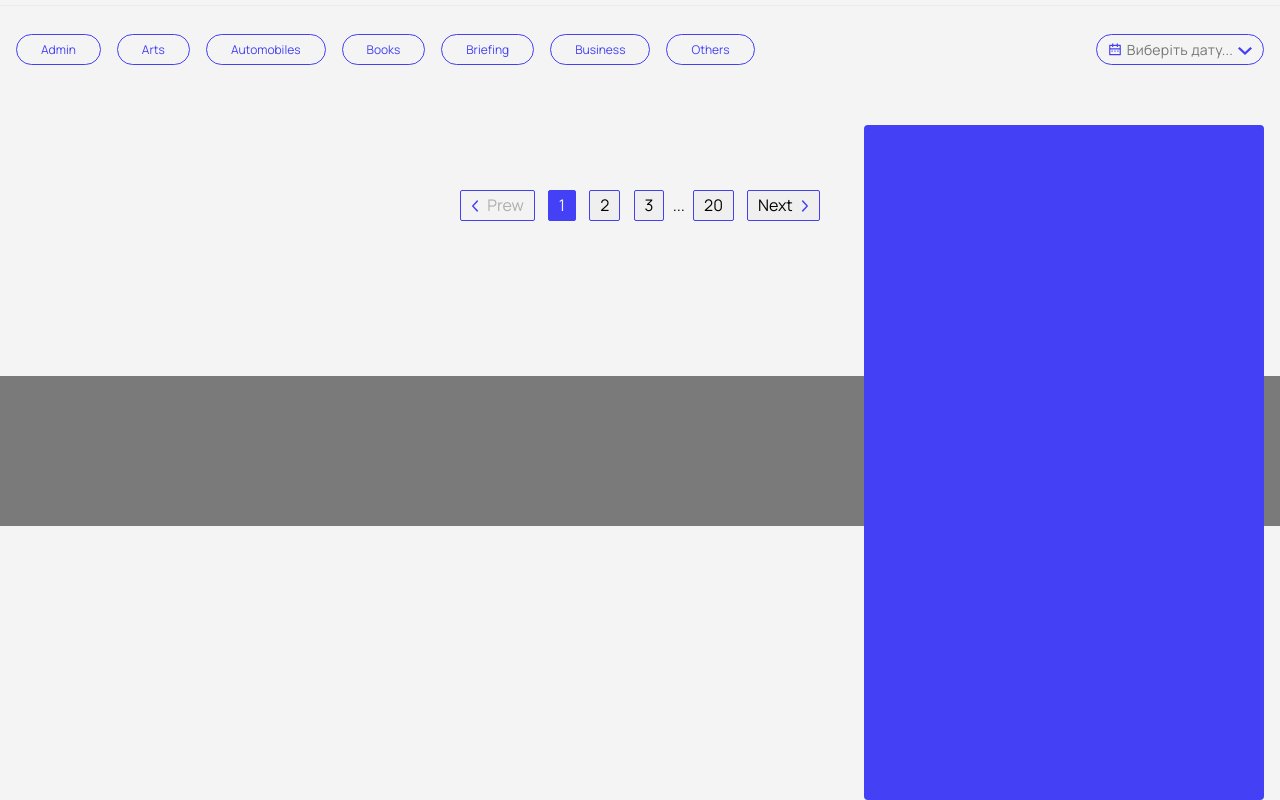
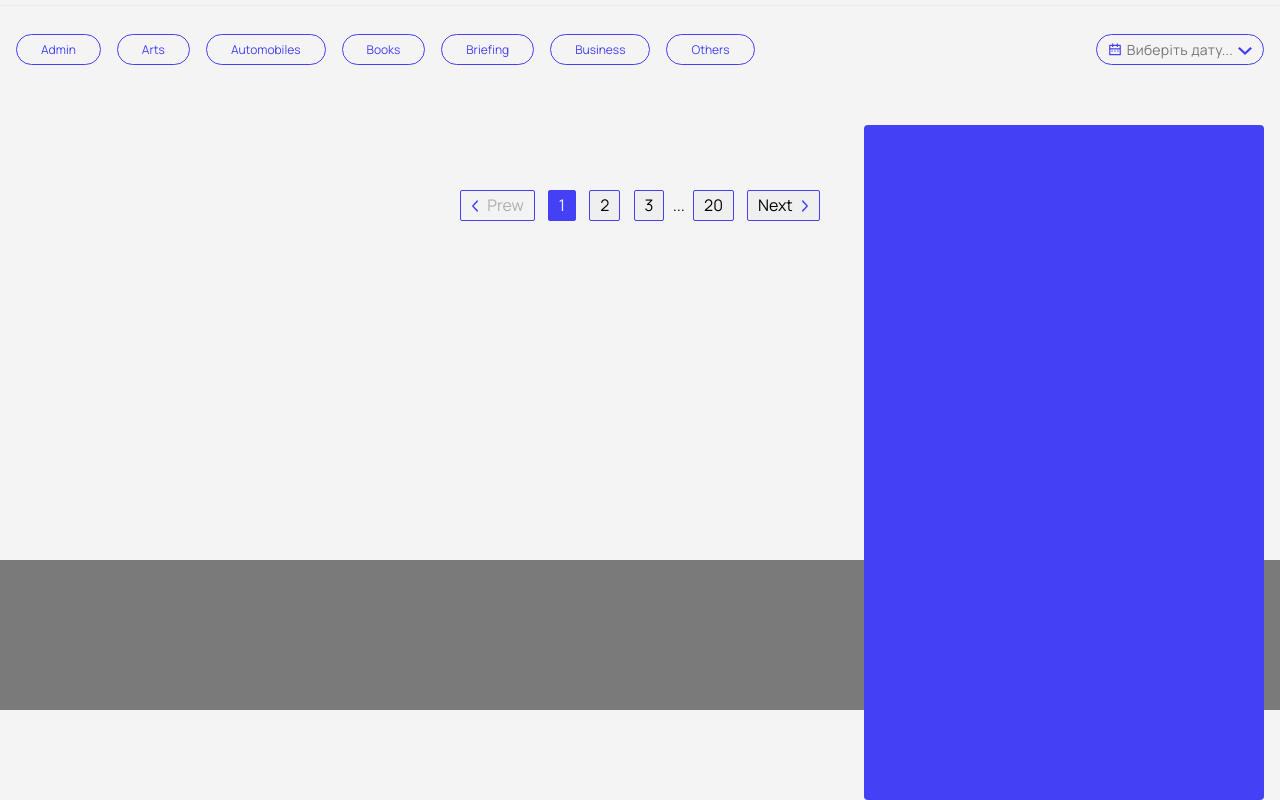
Before and after one commit to GoitStudentsWorks/js_FeMaxxx, a website built with Parcel: page src/index.html in a window 1280 px wide. Shown: the part 90-890 px from the top of the page. Built offline with nearby package versions, Linux system fonts and the light colour scheme; no server answers.

Commit message:
fix bag with footer

```diff
--- a/src/index.html
+++ b/src/index.html
@@ -12,8 +12,9 @@
   </head>
 
   <body>
+    <div class="wrapper">
+      <div class="content">
         <include src="./partials/index/header.html"></include>
-
 
         <div class="filters-date">
           <div class="container">
@@ -23,7 +24,9 @@
         </div>
 
         <include src="./partials/index/main.html"></include>
+      </div>
       <include src="./partials/footer.html"></include>
+    </div>
 
     <include src="./partials/modal.html"></include>
   </body>
--- a/src/sass/bace/_bace.scss
+++ b/src/sass/bace/_bace.scss
@@ -1,4 +1,5 @@
 body {
+  height: 100%;
   font-family: Manrope;
   font-weight: 700;
   font-size: 32px;
@@ -54,3 +55,13 @@ p {
   clip: rect(0 0 0 0);
   overflow: hidden;
 }
+
+.wrapper {
+  display: flex;
+  flex-direction: column;
+  min-height: 100vh;
+}
+
+.content {
+  flex: 1;
+}
```
Also changed, not shown: src/favorite.html (+7 -3 lines), src/read.html (+7 -3 lines). Lines whose indentation alone changed are shown as unchanged.
